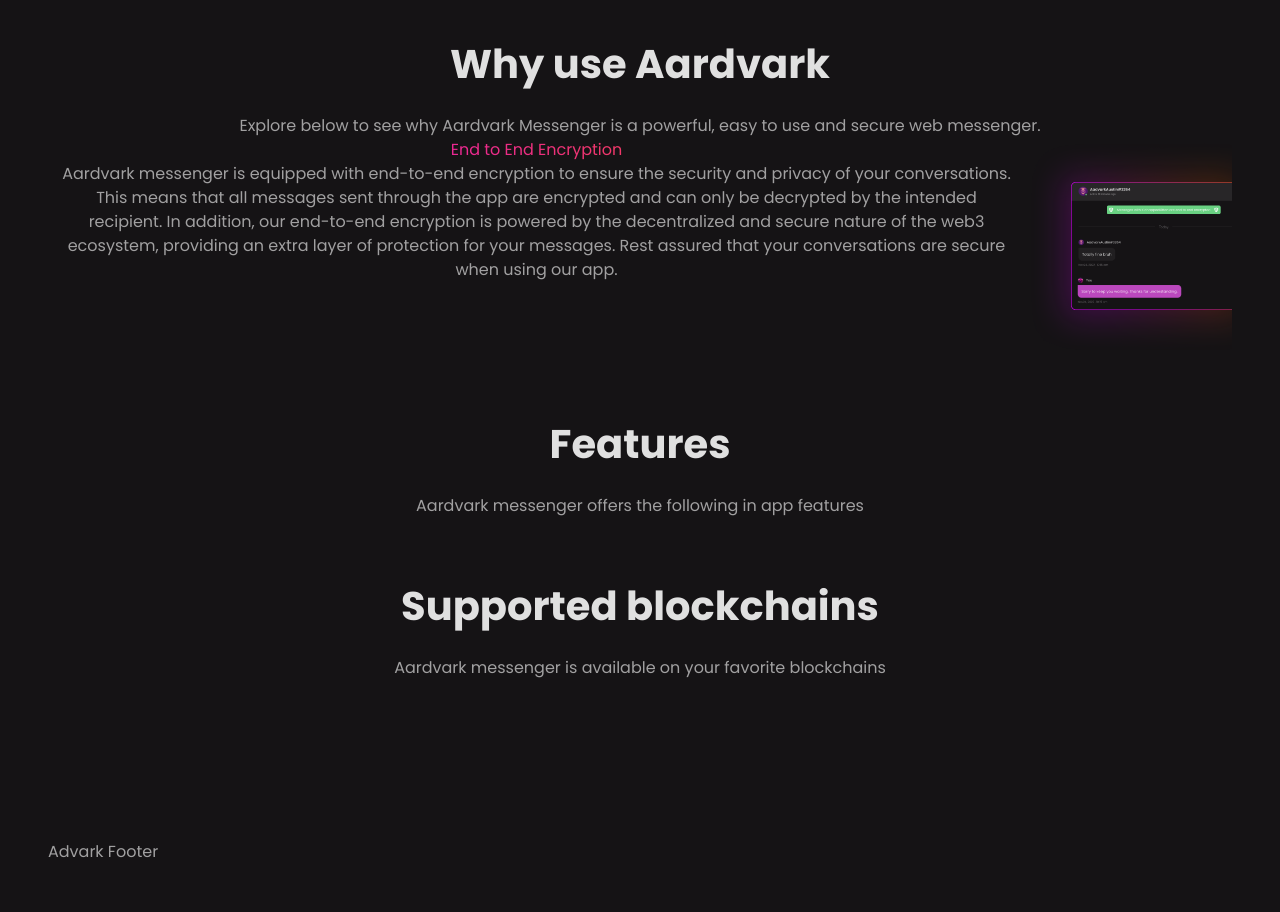
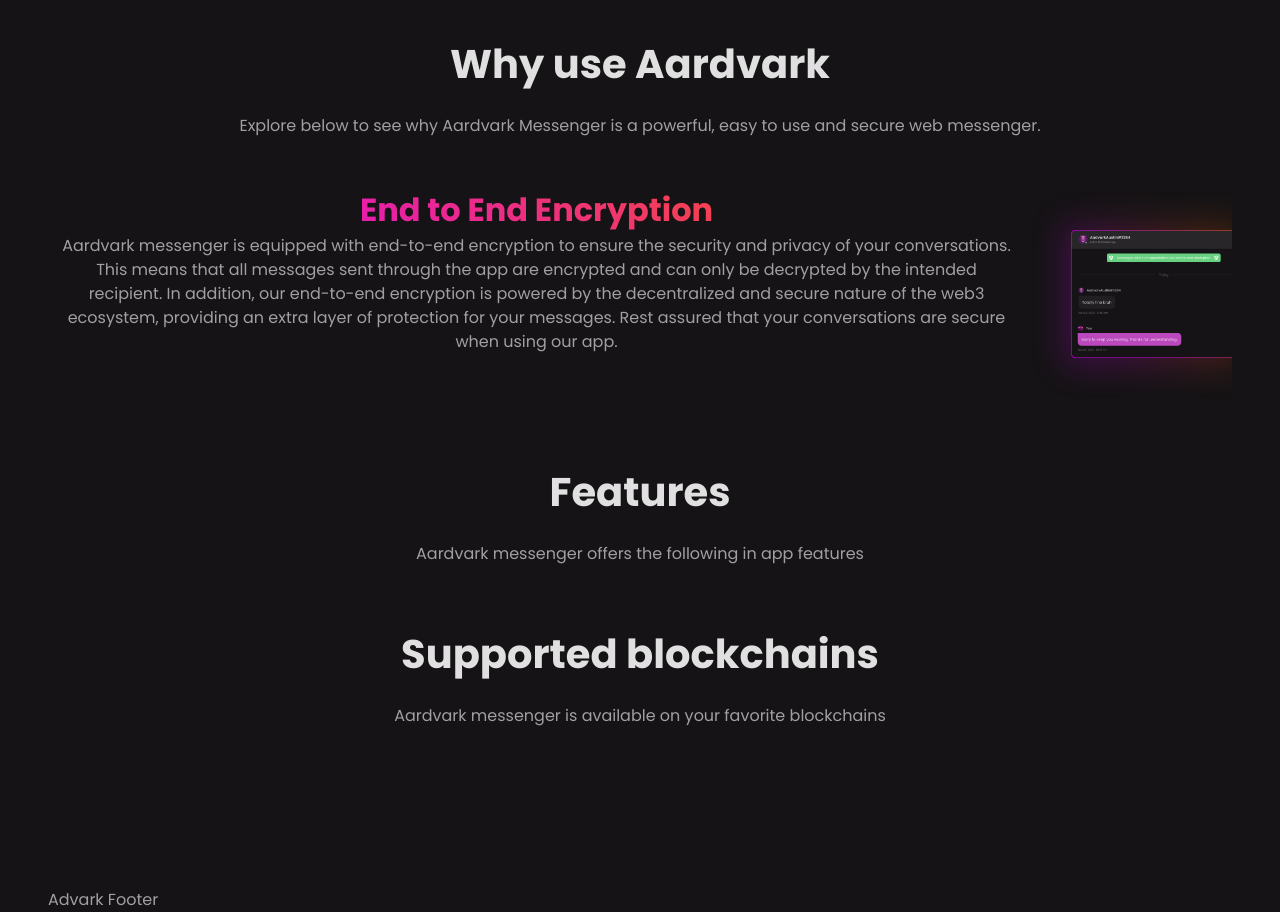
Before and after one commit to marvy-codes/advark-landingPage, a Vue app: page / in a window 1280 px wide. Shown: the part 820-1732 px from the top of the page. Before the commit the page ends 1684 px from the top, so only its background shows below. Built offline with nearby package versions, Linux system fonts and the light colour scheme; a web font is replaced by a local one.

Commit message:
restarting workstation

```diff
--- a/src/views/HomeView.vue
+++ b/src/views/HomeView.vue
@@ -82,11 +82,11 @@
             use and secure web messenger.
           </div>
 
-          <div class="mt-[mkkkkkkkkkkk48px]">
+          <div class="mt-[48px]">
             <div class="md:flex">
-              <div class="text-center  ">
-                <h2 class="custom_text_gradient ">End to End Encryption</h2>
-                <div class="px-[14px]">
+              <div class="text-center">
+                <h2 class="custom_text_gradient font-bold text-[32px] mx-auto w-[300px] sm:w-auto">End to End Encryption</h2>
+                <div class="px-[14px] ">
                   Aardvark messenger is equipped with end-to-end encryption to
                   ensure the security and privacy of your conversations. This
                   means that all messages sent through the app are encrypted and
```
